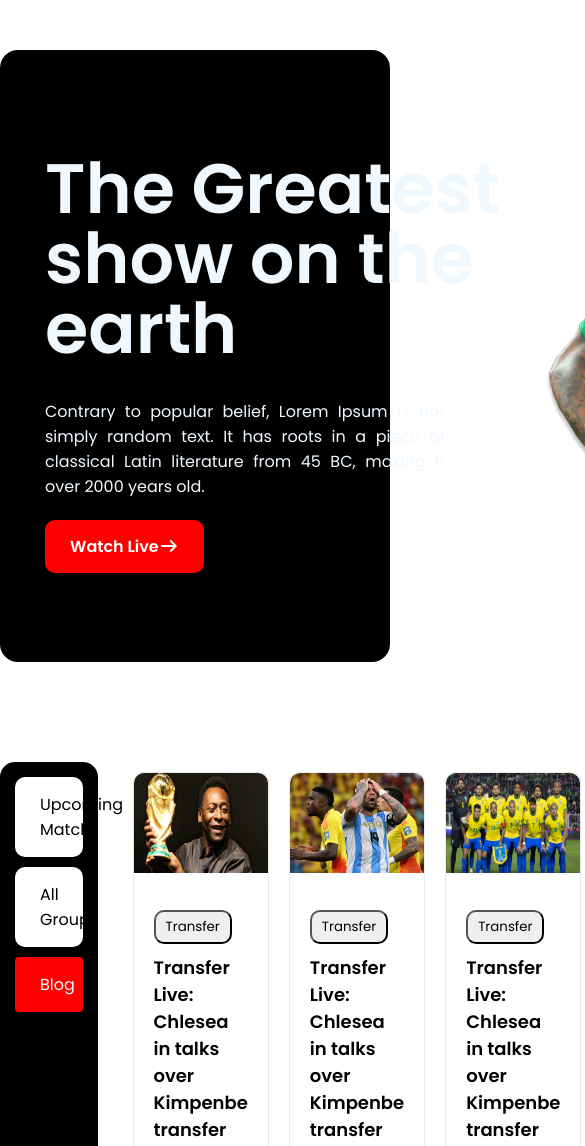
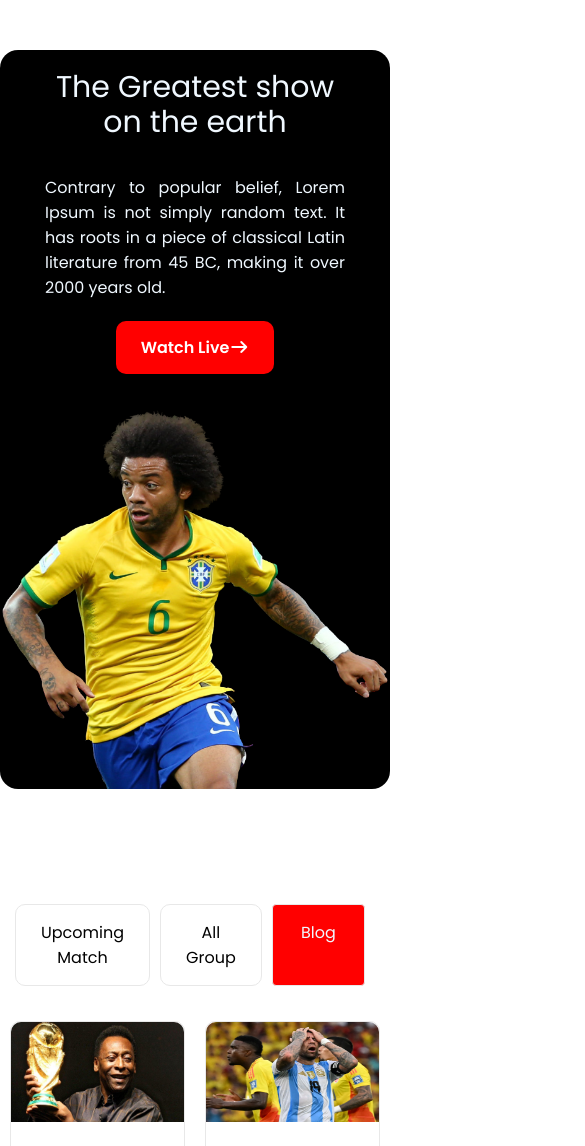
Before and after one commit to TIM-Coder07/Fifa_World, a plain HTML site: page index.html in a window 390 px wide. Shown: the top 1146 px of the page, 585 px wide, since content can reach past the window. Drawn offline with Linux system fonts and the light colour scheme.

Commit message:
laptop and mobile responsive

```diff
--- a/inex.css
+++ b/inex.css
@@ -23,6 +23,7 @@
 
 .banner_left {
     padding-left: 45px;
+    flex: 1;
 
 }
 
@@ -37,7 +38,6 @@
     margin: 35px 0;
     width: 400px;
     text-align: justify;
-
 }
 
 .banner_left a {
@@ -45,8 +45,16 @@
     text-decoration: none;
 }
 
+.banner_right {
+    flex: 1;
+}
+
 .banner_right img {
     display: block;
+}
+
+img {
+    max-width: 100%;
 }
 
 /* **************************up_coming_*********** */
@@ -84,50 +92,53 @@
 }
 
 .up_coming_left a.active {
-  color: white;
-  border-radius: 4px;
+    color: white;
+    border-radius: 4px;
 }
 
-.up_coming_left a.active,.up_coming_left :hover {
+.up_coming_left a.active,
+.up_coming_left :hover {
     background-color: red;
     color: aliceblue;
     transition: calc(1s);
 }
+
 /* **************Upcomming card */
-.upcoming_right{
+.upcoming_right {
     display: grid;
-    grid-template-columns: repeat(3,1fr);
+    grid-template-columns: repeat(3, 1fr);
 }
 
-.upcoming_right .card{
+.upcoming_right .card {
     border: 1px solid rgb(232, 232, 232);
     margin: 10px;
     border-radius: 10px 10px 0 0;
 }
-.card img{
+
+.card img {
     height: 100px;
     width: 100%;
     border-radius: 10px 10px 0 0;
 }
 
-.upcoming_right .card .card_body{
-    padding: 20px ;
+.upcoming_right .card .card_body {
+    padding: 20px;
 }
 
-.card button{
+.card button {
     color: black;
     padding: 5px 10px;
     border-radius: 10px;
     margin: 10px auto;
 }
 
-.card h2{
+.card h2 {
     margin-bottom: 10px;
     font-size: 18px;
     font-weight: 600;
 }
 
-.card_span{
+.card_span {
     display: flex;
     gap: 15px;
     color: #161616;
@@ -141,3 +152,72 @@
     font-weight: 600;
     color: white;
 }
+
+
+
+/* ********************RESPONSIVE*************************** */
+/*Laptop */
+@media (max-width: 992px) {
+
+    /* *******************banner  */
+        .banner_left h3 {
+            font-size: 30px;
+            font-weight: 400;
+            width: 300px;
+            line-height: 35px;
+        }
+
+        .banner_left p {
+            /* margin: 35px 0; */
+            width: 300px;
+            text-align: justify;
+        }
+
+    /* *****************Up coming match */
+    .Upcoming_match {
+        flex-direction: column;
+    }
+
+    .up_coming_left {
+        flex-direction: row;
+        width: 100%;
+        background: transparent;
+    }
+
+    .up_coming_left a {
+        border: 1px solid rgb(232, 232, 232);
+    }
+
+    .up_coming_left a {
+        margin-right: 10px;
+    }
+
+    .up_coming_left>* {
+        flex: 1;
+    }
+
+    .upcoming_right {
+        grid-template-columns: repeat(2, 1fr);
+    }
+}
+
+/* Mobile */
+
+@media  (max-width: 768px) {
+    .banner{
+        flex-direction: column;
+        text-align: center;
+    }
+
+    .banner .banner_left{
+        margin-bottom: 50px;
+        padding-left: 0;
+        padding-top: 20px;
+    }
+    .banner .banner_left{
+        /* max-width: 100%; */
+        margin: 15 auto;
+    }
+
+
+}
```
